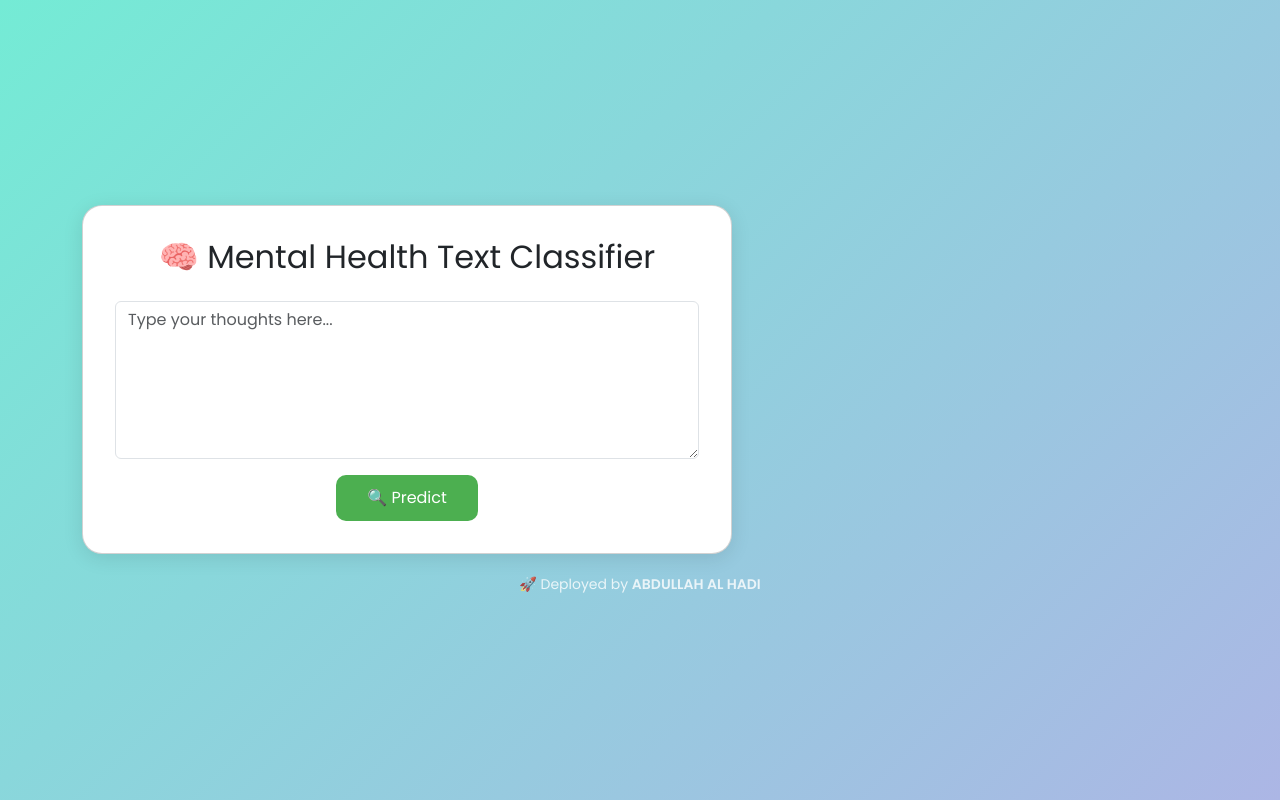
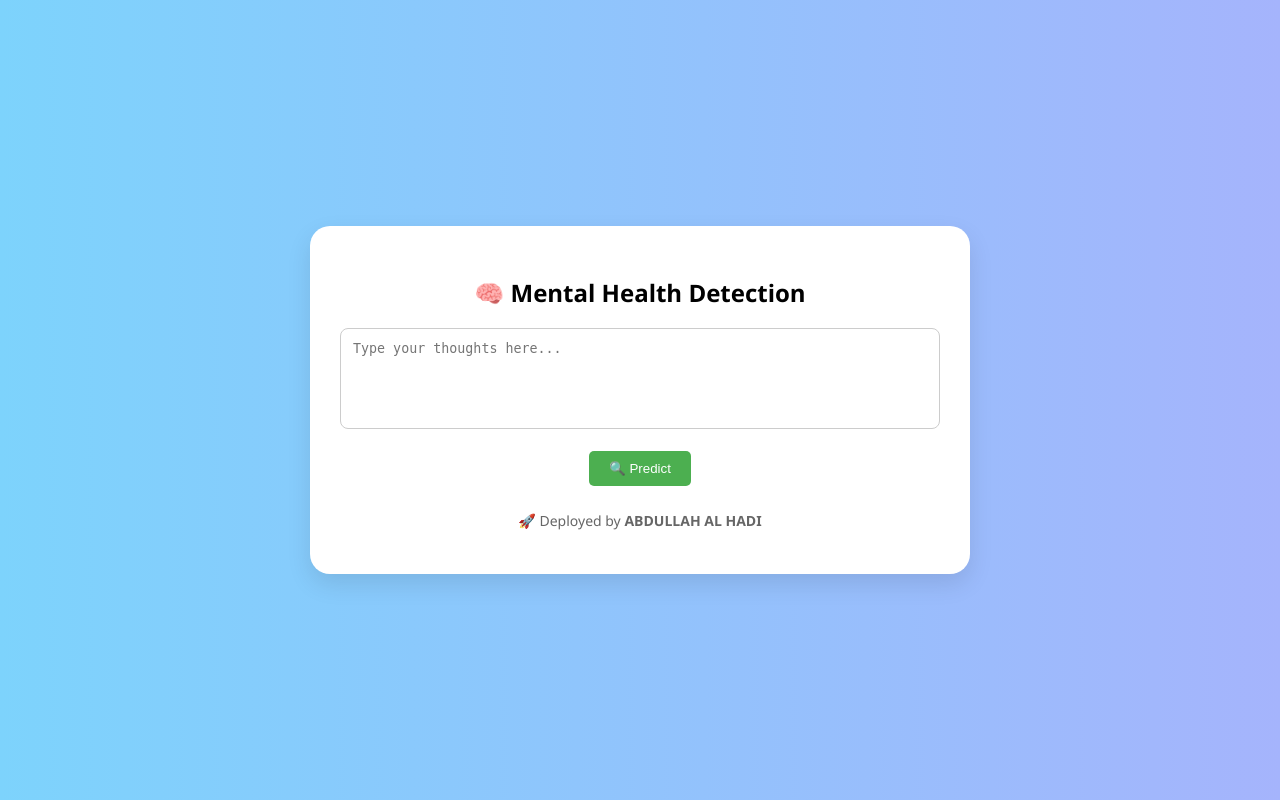
Before and after one commit to hadi8763/mental-health-detection-using-machine-learning, a Flask app: page / in a window 1280 px wide. Run offline with Flask 3, Linux system fonts and the light colour scheme; parts of the project's set-up code (start-up, migrations or seed data) failed here and were passed over.

Commit message:
Center prediction box and UI

```diff
--- a/templates/index.html
+++ b/templates/index.html
@@ -1,75 +1,27 @@
-<!DOCTYPE html>
-<html lang="en">
-<head>
-  <meta charset="UTF-8">
-  <meta name="viewport" content="width=device-width, initial-scale=1.0">
-  <title>Mental Health Classifier</title>
-  <link href="https://fonts.googleapis.com/css2?family=Poppins:wght@400;600&display=swap" rel="stylesheet">
-  <link href="https://cdn.jsdelivr.net/npm/bootstrap@5.3.0/dist/css/bootstrap.min.css" rel="stylesheet">
-  <style>
-    body {
-      font-family: 'Poppins', sans-serif;
-      background: linear-gradient(135deg, #74ebd5, #acb6e5);
-      min-height: 100vh;
-      display: flex;
-      align-items: center;
-      justify-content: center;
-      flex-direction: column;
-    }
-    .card {
-      padding: 2rem;
-      border-radius: 20px;
-      box-shadow: 0 4px 20px rgba(0,0,0,0.1);
-      animation: fadeIn 0.8s ease-in-out;
-      max-width: 650px;
-      width: 100%;
-      background-color: white;
-    }
-    @keyframes fadeIn {
-      from { opacity: 0; transform: translateY(20px); }
-      to { opacity: 1; transform: translateY(0); }
-    }
-    .btn-custom {
-      background-color: #4caf50;
-      color: white;
-      border-radius: 10px;
-      padding: 10px 30px;
-      font-size: 16px;
-    }
-    .btn-custom:hover {
-      background-color: #43a047;
-    }
-    .result {
-      margin-top: 20px;
-      font-weight: 600;
-      font-size: 1.25rem;
-      color: #333;
-    }
-    .footer {
-      margin-top: 20px;
-      font-size: 14px;
-      color: #fff;
-      opacity: 0.8;
-    }
-  </style>
-</head>
-<body>
-  <div class="container">
-    <div class="card">
-      <h2 class="text-center mb-4">🧠 Mental Health Text Classifier</h2>
-      <form id="form" method="POST" action="/predict">
-        <div class="mb-3">
-          <textarea name="text" class="form-control" rows="6" placeholder="Type your thoughts here..." required></textarea>
-        </div>
-        <div class="text-center">
-          <button type="submit" class="btn btn-custom">🔍 Predict</button>
-        </div>
-      </form>
-      {% if prediction %}
-        <div class="result text-center">🧾 {{ prediction }}</div>
-      {% endif %}
-    </div>
-    <div class="footer text-center">🚀 Deployed by <strong>ABDULLAH AL HADI</strong></div>
+<body style="margin: 0; padding: 0; min-height: 100vh; display: flex; justify-content: center; align-items: center; background: linear-gradient(to right, #7dd3fc, #a5b4fc); font-family: 'Segoe UI', Tahoma, Geneva, Verdana, sans-serif;">
+
+  <div style="background: white; padding: 30px; border-radius: 20px; box-shadow: 0 10px 25px rgba(0,0,0,0.1); width: 100%; max-width: 600px; text-align: center;">
+
+    <h2>🧠 Mental Health Detection</h2>
+
+    <form method="POST">
+      <textarea name="text" placeholder="Type your thoughts here..." rows="5" style="width: 100%; padding: 12px; border-radius: 8px; border: 1px solid #ccc; resize: none;"></textarea>
+      <br><br>
+      <button type="submit" style="background-color: #4CAF50; color: white; padding: 10px 20px; border: none; border-radius: 5px; cursor: pointer;">
+        🔍 Predict
+      </button>
+    </form>
+
+    {% if prediction %}
+      <div style="margin-top: 20px;">
+        <strong>🧾 Prediction:</strong> {{ prediction }}
+      </div>
+    {% endif %}
+
+    <p style="margin-top: 25px; color: #666; font-size: 14px;">
+      🚀 Deployed by <strong>ABDULLAH AL HADI</strong>
+    </p>
+
   </div>
+
 </body>
-</html>
```
